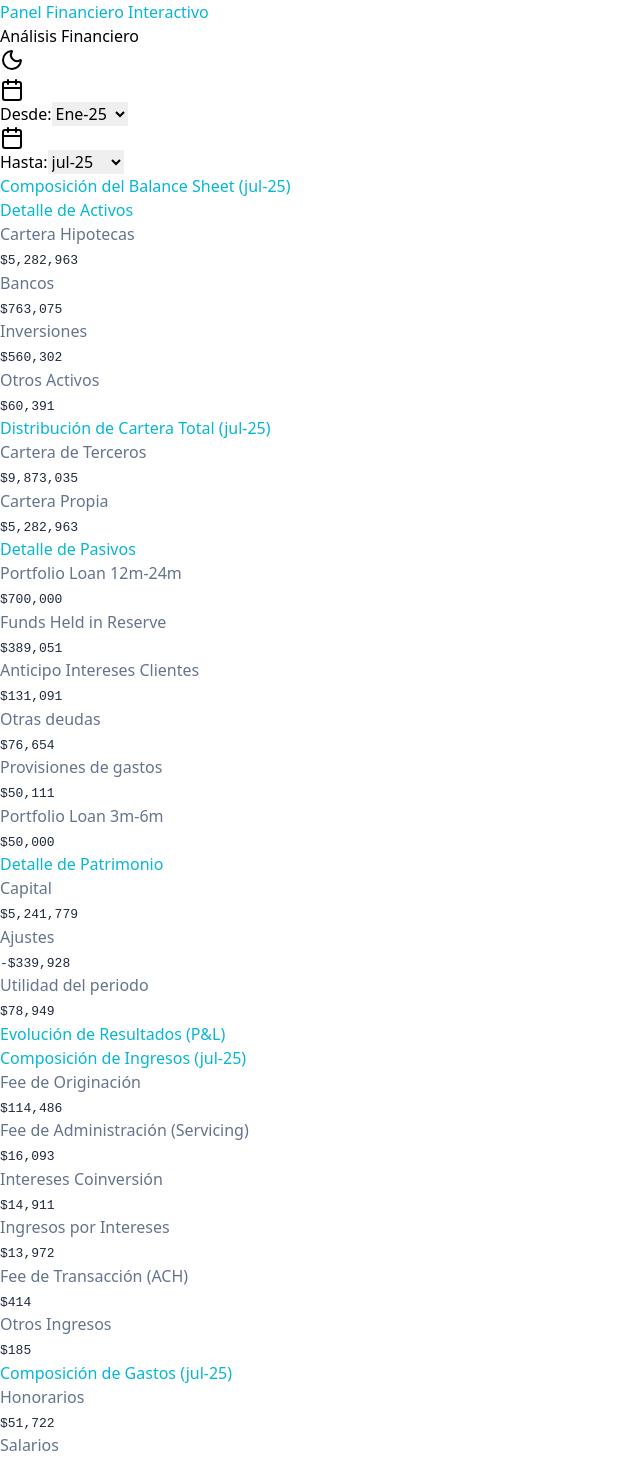
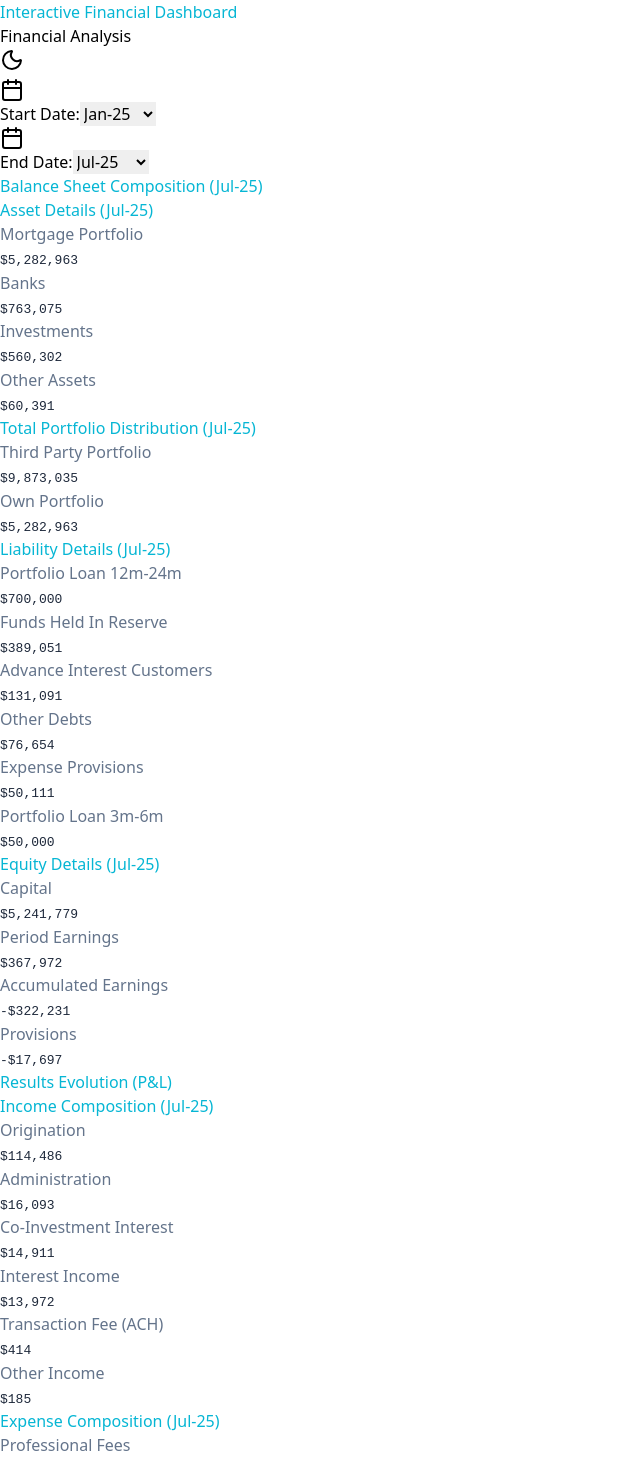
Before and after one commit to Accounting-MyKap/monthlyReportMyKap, a React (Vite) app: page / in a window 1280 px wide. Shown: the top 1464 px of the page, without its empty margins (0-640 px from the left). Built offline with nearby package versions, Linux system fonts and the light colour scheme.

Commit message:
Cambio de idioma, datos y visuales

```diff
--- a/index.html
+++ b/index.html
@@ -4,7 +4,7 @@
     <meta charset="UTF-8" />
     <link rel="icon" type="image/svg+xml" href="/vite.svg" />
     <meta name="viewport" content="width=device-width, initial-scale=1.0" />
-    <title>Panel Financiero - MyKap</title>
+    <title>Financial Dashboard - MyKap</title>
   </head>
   <body>
     <div id="root"></div>
--- a/src/App.jsx
+++ b/src/App.jsx
@@ -14,7 +14,7 @@ const COLORS = {
   main: ['#06b6d4', '#f97316', '#22c55e'],
   assets: ['#0e7490', '#0891b2', '#06b6d4', '#67e8f9'],
   liabilities: ['#c2410c', '#ea580c', '#f97316', '#fb923c', '#fdba74', '#fed7aa'],
-  equity: ['#15803d', '#22c55e', '#f97316'],
+  equity: ['#15803d', '#f97316', '#22c55e'],
   income: ['#083344', '#075985', '#0369a1', '#0ea5e9', '#38bdf8', '#7dd3fc'],
   expenses: ['#9a3412', '#c2410c', '#ea580c', '#f97316', '#fb923c', '#fdba74'],
   cartera: ['#8b5cf6', '#d946ef'],
@@ -58,42 +58,42 @@ export default function App() {
     };
     const originalDataForMonth = financialData.find(d => d.month === latestMonthData.month) || {};
 
-    // Calcular ajustes totales sumando todos los componentes de ajuste
-    const ajustesTotal = (
-      (latestMonthData.utilidadAcum2024 || 0) +
-      (latestMonthData.ajusteRamParkPlace || 0) +
-      (latestMonthData.ajusteAmortizacion2024 || 0) +
-      (latestMonthData.withholdingSociosExtranjeros2024 || 0) +
-      (latestMonthData.provisionWithholdingSociosExtranjeros2025 || 0)
-    );
-
-    const equityData = [
-      { name: 'Capital', value: latestMonthData.capital || 0 },
-      { name: 'Utilidad del periodo', value: latestMonthData.utilidad || 0 },
-      { name: 'Ajustes', value: ajustesTotal }
-    ];
+    // Use equityBreakdown from financialData instead of manual calculation
+    const equityData = originalDataForMonth.equityBreakdown ?
+      Object.entries(originalDataForMonth.equityBreakdown).map(([name, value]) => ({ name, value })) :
+      [
+        { name: 'Capital', value: latestMonthData.capital || 0 },
+        { name: 'Period Earnings', value: latestMonthData.utilidad || 0 },
+        { name: 'Accumulated Earnings', value: latestMonthData.utilidadAcum2024 || 0 },
+        { name: 'Provisions', value: (
+          (latestMonthData.ajusteRamParkPlace || 0) +
+          (latestMonthData.ajusteAmortizacion2024 || 0) +
+          (latestMonthData.withholdingSociosExtranjeros2024 || 0) +
+          (latestMonthData.provisionWithholdingSociosExtranjeros2025 || 0)
+        )}
+      ];
     return {
       balanceComposition: [
-        { name: 'Activos', value: latestMonthData.activos },
-        { name: 'Pasivos', value: latestMonthData.pasivos },
-        { name: 'Patrimonio', value: latestMonthData.patrimonio }
+        { name: 'Assets', value: latestMonthData.activos },
+        { name: 'Liabilities', value: latestMonthData.pasivos },
+        { name: 'Equity', value: latestMonthData.patrimonio }
       ].map(d => ({ ...d, displayValue: d.value })),
       assetComposition: mapDataForChart(originalDataForMonth.assetBreakdown),
       liabilityComposition: mapDataForChart(originalDataForMonth.liabilityBreakdown),
       equityComposition: equityData.map(item => ({ name: item.name, value: Math.abs(item.value), displayValue: item.value })),
       carteraComposition: [
-        { name: 'Cartera Propia', value: latestMonthData.carteraPropia },
-        { name: 'Cartera de Terceros', value: latestMonthData.carteraTerceros }
+        { name: 'Own Portfolio', value: latestMonthData.carteraPropia },
+        { name: 'Third Party Portfolio', value: latestMonthData.carteraTerceros }
       ].map(d => ({ ...d, displayValue: d.value })),
       carteraPropiaComposition: [
-        { name: 'Corto Plazo', value: latestMonthData.carteraCortoPlazo },
-        { name: 'Largo Plazo', value: latestMonthData.carteraLargoPlazo }
+        { name: 'Short Term', value: latestMonthData.carteraCortoPlazo },
+        { name: 'Long Term', value: latestMonthData.carteraLargoPlazo }
       ].map(d => ({ ...d, displayValue: d.value })),
     };
   }, [latestMonthData]);
 
   const handlePortfolioClick = (data) => {
-    if (data.name === 'Cartera Propia') setPortfolioView('propia');
+    if (data.name === 'Own Portfolio') setPortfolioView('propia');
   };
 
   const currentTheme = themeConfig[theme];
@@ -169,34 +169,34 @@ export default function App() {
           }
         }
       `}</style>
-      {/* Header y filtros sticky */}
+      {/* Header and sticky filters */}
       <div className="sticky top-0 z-50 bg-[rgba(243,244,246,0.95)] backdrop-blur shadow-md pb-2 mb-4 max-w-7xl mx-auto rounded-2xl">
         <header className="mb-2 relative no-print">
-          <h1 className="text-3xl sm:text-4xl font-bold text-center" style={{color: theme === 'dark' ? '#fff' : currentTheme.accent}}>Panel Financiero Interactivo</h1>
-          <p className={`text-center ${currentTheme.textSecondary} mt-2`}>Análisis Financiero</p>
+          <h1 className="text-3xl sm:text-4xl font-bold text-center" style={{color: theme === 'dark' ? '#fff' : currentTheme.accent}}>Interactive Financial Dashboard</h1>
+          <p className={`text-center ${currentTheme.textSecondary} mt-2`}>Financial Analysis</p>
           <div className="absolute top-0 right-0">
-            <button onClick={() => setTheme(theme === 'light' ? 'dark' : 'light')} aria-label="Cambiar tema" className="p-2 rounded-full focus:outline-none focus:ring-2 focus:ring-offset-2 focus:ring-cyan-500">
+            <button onClick={() => setTheme(theme === 'light' ? 'dark' : 'light')} aria-label="Change Theme" className="p-2 rounded-full focus:outline-none focus:ring-2 focus:ring-offset-2 focus:ring-cyan-500">
               {theme === 'light' ? <Moon className="h-6 w-6" /> : <Sun className="h-6 w-6" />}
             </button>
           </div>
         </header>
         <div className={`flex flex-wrap justify-center items-center gap-4 p-4 rounded-lg no-print`}>
-          <label htmlFor="start-date" className={`flex items-center gap-2 ${currentTheme.textSecondary}`}><Calendar className={`h-5 w-5 ${currentTheme.accent}`}/> Desde:</label>
+          <label htmlFor="start-date" className={`flex items-center gap-2 ${currentTheme.textSecondary}`}><Calendar className={`h-5 w-5 ${currentTheme.accent}`}/> Start Date:</label>
           <select id="start-date" value={startDate} onChange={e => setStartDate(e.target.value)} className={`${currentTheme.select.bg} ${currentTheme.select.text} ${currentTheme.select.border} rounded-md p-2`}>
             {allMonths.map(m => <option key={m} value={m}>{m}</option>)}
           </select>
-          <label htmlFor="end-date" className={`flex items-center gap-2 ${currentTheme.textSecondary}`}><Calendar className={`h-5 w-5 ${currentTheme.accent}`}/> Hasta:</label>
+          <label htmlFor="end-date" className={`flex items-center gap-2 ${currentTheme.textSecondary}`}><Calendar className={`h-5 w-5 ${currentTheme.accent}`}/> End Date:</label>
           <select id="end-date" value={endDate} onChange={e => setEndDate(e.target.value)} className={`${currentTheme.select.bg} ${currentTheme.select.text} ${currentTheme.select.border} rounded-md p-2`}>
             {allMonths.map(m => <option key={m} value={m}>{m}</option>)}
           </select>
         </div>
       </div>
-      {/* Contenedor principal para los gráficos y secciones */}
+      {/* Main container for charts and sections */}
       <div className="max-w-7xl mx-auto">
-        {/* 1. Composición del Balance Sheet */}
+        {/* 1. Balance Sheet Composition */}
         <div className="grid grid-cols-1 gap-8">
           <div className={`${currentTheme.card} p-6 rounded-2xl shadow-lg min-h-[480px]`}>
-            <h2 className="text-xl font-bold text-center mb-4" style={{color: theme === 'dark' ? '#fff' : currentTheme.accent}}>Composición del Balance Sheet ({endDate})</h2>
+            <h2 className="text-xl font-bold text-center mb-4" style={{color: theme === 'dark' ? '#fff' : currentTheme.accent}}>Balance Sheet Composition ({endDate})</h2>
             <div className="w-full h-[400px]">
               <ResponsiveContainer>
                 <PieChart margin={{ top: 20, right: 30, left: 30, bottom: 20 }}>
@@ -220,32 +220,32 @@ export default function App() {
             </div>
           </div>
         </div>
-        {/* 2. Detalle de Activos y Distribución de Cartera */}
+        {/* 2. Asset Details and Portfolio Distribution */}
         <div className="grid grid-cols-1 md:grid-cols-2 gap-4 mt-8 w-full">
           <div className={`${currentTheme.card} p-6 rounded-2xl shadow-lg`}>
-            <DrilldownPieWithLegend title="Detalle de Activos" data={safeData(assetComposition)} colors={COLORS.assets} theme={theme} />
+            <DrilldownPieWithLegend title={`Asset Details (${endDate})`} data={safeData(assetComposition)} colors={COLORS.assets} theme={theme} />
           </div>
-          <div className={`${currentTheme.card} p-6 rounded-2xl shadow-lg min-h-[480px]`}>
+          <div className={`${currentTheme.card} p-6 rounded-2xl shadow-lg`}>
             {portfolioView === 'main' ? (
-              <StaticPieWithLegend title={`Distribución de Cartera Total (${endDate})`} data={safeData(carteraComposition)} colors={COLORS.cartera} theme={theme} onClick={handlePortfolioClick} />
+              <StaticPieWithLegend title={`Total Portfolio Distribution (${endDate})`} data={safeData(carteraComposition)} colors={COLORS.cartera} theme={theme} onClick={handlePortfolioClick} />
             ) : (
-              <DrilldownPieWithLegend title="Detalle de Cartera Propia" data={safeData(carteraPropiaComposition)} colors={COLORS.carteraPropia} onBack={() => setPortfolioView('main')} theme={theme} />
+              <DrilldownPieWithLegend title="Own Portfolio Details" data={safeData(carteraPropiaComposition)} colors={COLORS.carteraPropia} onBack={() => setPortfolioView('main')} theme={theme} />
             )}
           </div>
         </div>
-        {/* 3. Detalle de Pasivos y Detalle de Patrimonio */}
+        {/* 3. Liability Details and Equity Details */}
         <div className="grid grid-cols-1 md:grid-cols-2 gap-4 mt-8 w-full">
           <div className={`${currentTheme.card} p-6 rounded-2xl shadow-lg`}>
-            <DrilldownPieWithLegend title="Detalle de Pasivos" data={safeData(liabilityComposition)} colors={COLORS.liabilities} theme={theme} />
+            <DrilldownPieWithLegend title={`Liability Details (${endDate})`} data={safeData(liabilityComposition)} colors={COLORS.liabilities} theme={theme} />
           </div>
           <div className={`${currentTheme.card} p-6 rounded-2xl shadow-lg`}>
-            <DrilldownPieWithLegend title="Detalle de Patrimonio" data={safeData(equityComposition)} colors={COLORS.equity} theme={theme} />
+            <DrilldownPieWithLegend title={`Equity Details (${endDate})`} data={safeData(equityComposition)} colors={COLORS.equity} theme={theme} />
           </div>
         </div>
-        {/* 4. Evolución de Resultados (P&L) */}
+        {/* 4. Results Evolution (P&L) */}
         <div className="grid grid-cols-1 gap-8 mt-8">
           <div className={`${currentTheme.card} p-6 rounded-2xl shadow-lg min-h-[480px]`}>
-            <h2 className="text-xl font-bold mb-4" style={{color: theme === 'dark' ? '#fff' : currentTheme.accent}}>Evolución de Resultados (P&L)</h2>
+            <h2 className="text-xl font-bold mb-4" style={{color: theme === 'dark' ? '#fff' : currentTheme.accent}}>Results Evolution (P&L)</h2>
             <div className="w-full h-[420px]">
               <ResponsiveContainer>
                 <LineChart data={safeData(filteredData)} margin={{ top: 5, right: 20, left: -10, bottom: 5 }}>
@@ -254,22 +254,22 @@ export default function App() {
                   <YAxis stroke={currentTheme.axis} tickFormatter={value => `$${value / 1000}k`} />
                   <Tooltip content={<BarLineTooltip theme={theme} />} />
                   <Legend />
-                  <Line type="monotone" dataKey="ingresos" stroke="#06b6d4" strokeWidth={3} name="Ingresos" />
-                  <Line type="monotone" dataKey="costos" stroke="#f59e0b" strokeWidth={3} name="Costos" />
-                  <Line type="monotone" dataKey="gastos" stroke="#f97316" strokeWidth={3} name="Gastos" />
-                  <Line type="monotone" dataKey="utilidad" stroke="#22c55e" strokeWidth={3} name="Utilidad" />
+                  <Line type="monotone" dataKey="ingresos" stroke="#06b6d4" strokeWidth={3} name="Income" />
+                  <Line type="monotone" dataKey="costos" stroke="#f59e0b" strokeWidth={3} name="Costs" />
+                  <Line type="monotone" dataKey="gastos" stroke="#f97316" strokeWidth={3} name="Expenses" />
+                  <Line type="monotone" dataKey="utilidadDelPeriodo" stroke="#22c55e" strokeWidth={3} name="Profit" />
                 </LineChart>
               </ResponsiveContainer>
             </div>
           </div>
         </div>
-        {/* 5. Detalle de Ingresos y Detalle de Gastos */}
+        {/* 5. Income Details and Expense Details */}
         <div className="grid grid-cols-1 md:grid-cols-2 gap-4 mt-8 w-full">
-          <div className="min-h-[480px]">
-            <StaticPieWithLegend title={`Composición de Ingresos (${endDate})`} data={safeData(mapDataForChart(latestMonthData?.incomeBreakdown))} colors={COLORS.income} theme={theme} />
+          <div className={`${currentTheme.card} p-6 rounded-2xl shadow-lg min-h-[480px]`}>
+            <StaticPieWithLegend title={`Income Composition (${endDate})`} data={safeData(mapDataForChart(latestMonthData?.incomeBreakdown))} colors={COLORS.income} theme={theme} />
           </div>
-          <div className="min-h-[480px]">
-            <StaticPieWithLegend title={`Composición de Gastos (${endDate})`} data={safeData(mapDataForChart(latestMonthData?.expenseBreakdown))} colors={COLORS.expenses} theme={theme} />
+          <div className={`${currentTheme.card} p-6 rounded-2xl shadow-lg min-h-[480px]`}>
+            <StaticPieWithLegend title={`Expense Composition (${endDate})`} data={safeData(mapDataForChart(latestMonthData?.expenseBreakdown))} colors={COLORS.expenses} theme={theme} />
           </div>
         </div>
 
@@ -277,7 +277,7 @@ export default function App() {
         <div className="grid grid-cols-1 md:grid-cols-5 gap-6 mt-8">
           <KpiCard icon={Target} title="Approval Rate" value={latestMonthData?.approvalRate ? `${latestMonthData.approvalRate}%` : 'N/A'} />
           <KpiCard icon={TrendingUp} title="Disbursement Rate" value={latestMonthData?.disbursementRate ? `${latestMonthData.disbursementRate}%` : 'N/A'} />
-          <KpiCard icon={Clock} title="Ciclo Total" value={latestMonthData?.timeCycle ? `${latestMonthData.timeCycle} días` : 'N/A'} />
+          <KpiCard icon={Clock} title="Total Cycle" value={latestMonthData?.timeCycle ? `${latestMonthData.timeCycle} days` : 'N/A'} />
           <KpiCard icon={Shuffle} title="LTV / CAC" value={latestMonthData?.ltvCac ?? 'N/A'} />
           <KpiCard icon={AlertTriangle} title="NPLs" value={latestMonthData?.npls ? `${latestMonthData.npls}%` : 'N/A'} />
         </div>
--- a/src/components/AIAnalysisModal.jsx
+++ b/src/components/AIAnalysisModal.jsx
@@ -9,7 +9,7 @@ const AIAnalysisModal = ({ theme, isOpen, onClose, analysisResult, isLoading, on
       <div className={`${themeConfig[theme].card} rounded-2xl shadow-2xl w-full max-w-2xl transform transition-all`}>
         <div className="flex justify-between items-center p-5 border-b border-gray-700">
           <h3 className={`text-xl font-bold ${themeConfig[theme].accent} flex items-center`}>
-            <Sparkles className="mr-2"/> Análisis Financiero con IA
+            <Sparkles className="mr-2"/> Financial Analysis With AI
           </h3>
           <button onClick={onClose} className={`${themeConfig[theme].textSecondary} hover:text-white`}>
             <IconX size={24} />
@@ -19,7 +19,7 @@ const AIAnalysisModal = ({ theme, isOpen, onClose, analysisResult, isLoading, on
           {isLoading ? (
             <div className="flex flex-col items-center justify-center h-48">
               <Loader className={`animate-spin h-12 w-12 ${themeConfig[theme].accent}`} />
-              <p className={`mt-4 ${themeConfig[theme].textSecondary}`}>Generando análisis...</p>
+              <p className={`mt-4 ${themeConfig[theme].textSecondary}`}>Generating Analysis...</p>
             </div>
           ) : (
             <div className="prose prose-invert prose-sm md:prose-base max-w-none">
@@ -49,7 +49,7 @@ const AIAnalysisModal = ({ theme, isOpen, onClose, analysisResult, isLoading, on
               className="flex items-center px-4 py-2 bg-cyan-600 hover:bg-cyan-700 rounded-lg text-white"
             >
               <Copy className="mr-2 h-4 w-4" />
-              {copySuccess || 'Copiar Texto'}
+              {copySuccess || 'Copy Text'}
             </button>
           </div>
         )}
--- a/src/components/DrilldownPieWithLegend.jsx
+++ b/src/components/DrilldownPieWithLegend.jsx
@@ -10,6 +10,22 @@ import { formatCurrency } from '../utils/formatters';
 const DrilldownPieWithLegend = ({ title, data, colors, onBack, theme }) => {
   const sortedData = useMemo(() => (Array.isArray(data) ? [...data].sort((a, b) => b.value - a.value) : []), [data]);
 
+  // Special color mapping for Equity Details chart
+  const getColorForEquityComponent = (name) => {
+    const equityColorMap = {
+      'Capital': '#15803d',
+      'Period Earnings': '#22c55e',
+      'Accumulated Earnings': '#f97316',
+      'Provisions': '#15803d'
+    };
+    return equityColorMap[name] || colors[0];
+  };
+
+  const dataWithColors = sortedData.map((entry, index) => ({
+    ...entry,
+    fill: title === 'Equity Details' ? getColorForEquityComponent(entry.name) : colors[index % colors.length]
+  }));
+
   return (
     <div className="h-full flex flex-col">
       <div className="flex items-center mb-2 flex-shrink-0">
@@ -19,7 +35,7 @@ const DrilldownPieWithLegend = ({ title, data, colors, onBack, theme }) => {
         <ResponsiveContainer>
           <PieChart margin={{ top: 30, right: 30, bottom: 30, left: 30 }}>
             <Pie
-              data={sortedData}
+              data={dataWithColors}
               dataKey="value"
               nameKey="name"
               cx="50%"
@@ -28,8 +44,8 @@ const DrilldownPieWithLegend = ({ title, data, colors, onBack, theme }) => {
               labelLine={false}
               label={(props) => renderDrilldownPercentageLabel({ ...props, theme })}
             >
-              {sortedData.map((entry, index) => (
-                <Cell key={`cell-${index}`} fill={colors[index % colors.length]} />
+              {dataWithColors.map((entry, index) => (
+                <Cell key={`cell-${index}`} fill={entry.fill} />
               ))}
             </Pie>
             <Tooltip content={<PieCustomTooltip theme={theme} />} />
@@ -37,10 +53,10 @@ const DrilldownPieWithLegend = ({ title, data, colors, onBack, theme }) => {
         </ResponsiveContainer>
       </div>
       <div className="w-full mt-2 space-y-2 px-4 overflow-y-auto">
-        {sortedData.map((entry, index) => (
+        {dataWithColors.map((entry, index) => (
           <div key={`legend-${index}`} className="flex items-center justify-between text-sm">
             <div className="flex items-center">
-              <div className="w-3 h-3 rounded-sm mr-2" style={{ backgroundColor: colors[index % colors.length] }} />
+              <div className="w-3 h-3 rounded-sm mr-2" style={{ backgroundColor: entry.fill }} />
               <span style={{color: themeConfig[theme].textSecondary}}>{entry.name}</span>
             </div>
             <span style={{color: themeConfig[theme].textPrimary, fontFamily: 'monospace'}}>{formatCurrency(entry.displayValue)}</span>
--- a/src/components/StaticPieWithLegend.jsx
+++ b/src/components/StaticPieWithLegend.jsx
@@ -10,7 +10,7 @@ const StaticPieWithLegend = ({ title, data, colors, theme, onClick }) => {
   const sortedData = useMemo(() => (Array.isArray(data) ? [...data].sort((a, b) => b.value - a.value) : []), [data]);
 
   return (
-    <div className={`${themeConfig[theme].card} p-6 rounded-2xl shadow-lg h-full flex flex-col`}>
+    <div className="h-full flex flex-col">
       <h2 className="text-xl font-bold mb-4 flex-shrink-0" style={{color: theme === 'dark' ? '#fff' : themeConfig[theme].accent}}>{title}</h2>
       <div className="w-full h-[250px] flex-shrink-0">
         <ResponsiveContainer>
--- a/src/components/chartLabels.jsx
+++ b/src/components/chartLabels.jsx
@@ -2,10 +2,10 @@ import { themeConfig } from '../config/theme';
 import { formatCurrency } from '../utils/formatters';
 
 /**
- * Etiqueta principal para gráficos de pastel con línea guía doblada (codo), mayor separación y omisión de sectores pequeños
+ * Main label for pie charts with bent guide line (elbow), greater separation and omission of small sectors
  */
 export const renderMainChartLabel = ({ cx, cy, midAngle, outerRadius, percent, name, value, fill, theme, index }) => {
-  if (percent * 100 < 4) return null; // No mostrar etiquetas para sectores <4%
+  if (percent * 100 < 4) return null; // Don't show labels for sectors <4%
   const RADIAN = Math.PI / 180;
   const sx = cx + (outerRadius + 10) * Math.cos(-midAngle * RADIAN);
   const sy = cy + (outerRadius + 10) * Math.sin(-midAngle * RADIAN);
@@ -32,10 +32,10 @@ export const renderMainChartLabel = ({ cx, cy, midAngle, outerRadius, percent, n
 };
 
 /**
- * Etiqueta para porcentajes en drilldown de pastel con línea guía doblada (codo), mayor separación y omisión de sectores pequeños
+ * Label for percentages in pie drilldown with bent guide line (elbow), greater separation and omission of small sectors
  */
 export const renderDrilldownPercentageLabel = ({ cx, cy, midAngle, outerRadius, percent, fill, theme, index }) => {
-  if (percent * 100 < 4) return null; // No mostrar etiquetas para sectores <4%
+  if (percent * 100 < 4) return null; // Don't show labels for sectors <4%
   const RADIAN = Math.PI / 180;
   const sx = cx + (outerRadius + 8) * Math.cos(-midAngle * RADIAN);
   const sy = cy + (outerRadius + 8) * Math.sin(-midAngle * RADIAN);
```
Also changed, not shown: src/components/Header.jsx (+4 -4 lines), src/utils/apiService.js (+14 -14 lines), src/data/financialData.js.
